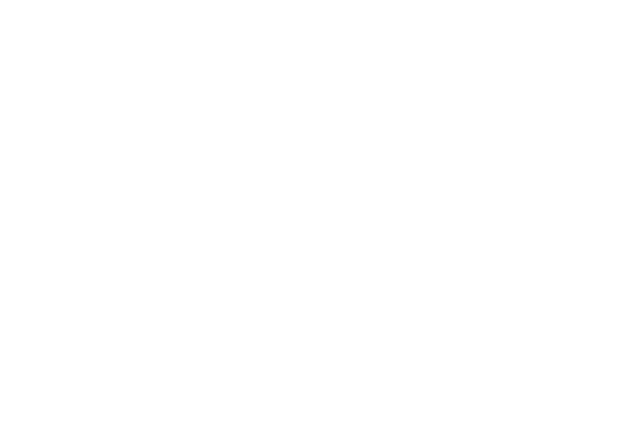
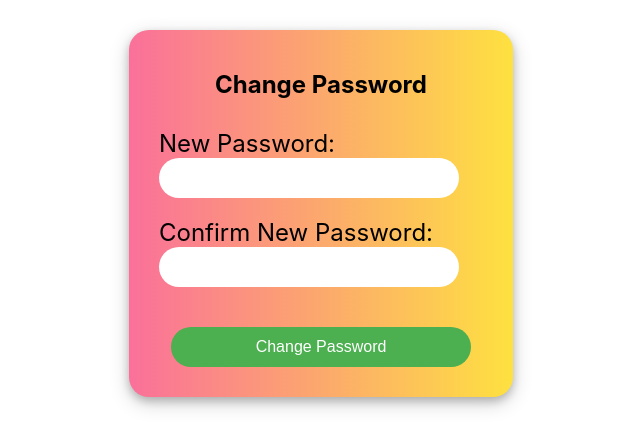
Before and after one commit to tranlac2210/COSC-4353-Project, a React (Create React App) app in the folder client/: page /ChangePassPage in a window 1280 px wide. Before the commit this address had no page. Shown: the top 448 px of the page, without its empty margins (319-959 px from the left). Built offline with nearby package versions, Linux system fonts and the light colour scheme.

Commit message:
Update Pages

```diff
--- a/client/package.json
+++ b/client/package.json
@@ -3,6 +3,7 @@
   "version": "0.1.0",
   "private": true,
   "dependencies": {
+    "@material-ui/core": "^4.12.4",
     "@testing-library/jest-dom": "^5.16.5",
     "@testing-library/react": "^13.4.0",
     "@testing-library/user-event": "^13.5.0",
--- a/client/src/App.js
+++ b/client/src/App.js
@@ -5,6 +5,8 @@
 import { SignUpPage } from './pages';
 import { ClientPage } from './pages';
 import { ClientProfilePage } from './pages';
+import { ChangePassPage } from './pages';
+
 import './App.css';
 
 function App() {
@@ -18,6 +20,7 @@
             <Route path="/SignUpPage" element={<SignUpPage/>} />
             <Route path="/ClientPage" element={<ClientPage/>} />
             <Route path="/ClientProfilePage" element={<ClientProfilePage/>} />
+            <Route path="/ChangePassPage" element={<ChangePassPage/>} />
           </Routes>
         </div>
       </Router>
--- /dev/null
+++ b/client/src/pages/ChangePassPage.js
@@ -0,0 +1,176 @@
+import React, { useState } from 'react';
+import styled from "styled-components";
+import Modal from '@material-ui/core/Modal';
+import Button from '@material-ui/core/Button';
+import { makeStyles } from '@material-ui/core/styles';
+
+
+function ChangePassPage()
+ {
+  const [password, setPassword] = useState('');
+  const [confirmPassword, setConfirmPassword] = useState('');
+  const [showSuccessLabel, setShowSuccessLabel] = useState(false);
+  const [SuccessLabel, setSuccessLabel] = useState(false);
+
+  const handleSubmit = (event) => {
+    event.preventDefault();
+
+       if (password !== confirmPassword) {
+      setShowSuccessLabel(false);
+
+      setSuccessLabel("New password and confirm password not match!!!");
+      setPassword('');
+      setConfirmPassword('');
+
+      return;
+    }
+    if (password == confirmPassword) {
+
+        setSuccessLabel(false);
+        setShowSuccessLabel(true);
+        setShowSuccessLabel("Password changed successfully");
+        setPassword('');
+        setConfirmPassword('');
+
+        return;
+      }
+
+
+
+  };
+
+  return (
+    <Wrapper>
+        <h2></h2>
+    <form className='change_pass_form' onSubmit={handleSubmit}>
+      <h2>Change Password</h2>
+      <div>
+        <label className='change_pass_label' htmlFor="password">New Password:</label>
+        <input className='change_pass_input'
+          type="password"
+          id="password"
+          value={password}
+          onChange={(event) => setPassword(event.target.value)}
+          required
+        />
+      </div>
+      <div>
+        <label className='change_pass_label' htmlFor="confirmPassword">Confirm New Password:</label>
+        <input className='change_pass_input'
+          type="password"
+          id="confirmPassword"
+          value={confirmPassword}
+          onChange={(event) => setConfirmPassword(event.target.value)}
+          required
+        />
+      </div>
+      {showSuccessLabel && (
+        <label className="success-label">{showSuccessLabel}</label>
+      )}
+       {SuccessLabel && (
+        <label className="error-label">{SuccessLabel}</label>
+      )}
+      <button className='change_pass_button' type="submit">Change Password</button>
+    </form>
+
+    </Wrapper>
+  );
+};
+
+const Wrapper = styled.div`
+
+
+.select_box{
+    margin-bottom: 20px;
+  }
+
+  .success-label{
+    color:green;
+  }
+
+  .error-label{
+    color:red;
+  }
+
+  .profileh1{
+    text-align: center;
+    margin-bottom: 15px;
+  }
+  .change_pass_form {
+
+    background: linear-gradient(to right, #fa709a 0%, #fee140 100%);
+    display: flex;
+    flex-direction: column;
+    align-items: center;
+    background-color: #f2f2f2;
+    padding: 30px;
+    border-radius: 20px;
+    box-shadow: 0 4px 8px 0 rgba(0, 0, 0, 0.2), 0 6px 20px 0 rgba(0, 0, 0, 0.19);
+    width: 30%;
+    margin: auto;
+  }
+
+  h2 {
+    text-align: center;
+    margin-top: 10px;
+    margin-bottom: 30px;
+  }
+
+
+  .login_form h2 {
+    font-size: 40px;
+    margin-bottom: 30px;
+  }
+
+  .change_pass_label,.login_pass {
+    font-size: 24px;
+    margin-bottom: 10px;
+    margin-right: 20px;
+  }
+
+  .change_pass_input {
+    width: 300px;
+    height: 40px;
+    padding: 10px;
+    margin-bottom: 20px;
+    border-radius: 25px;
+    border: none;
+    font-size: 16px;
+  }
+
+  .change_pass_button {
+    margin-top: 20px;
+    width: 300px;
+    height: 40px;
+    padding: 10px;
+    border-radius: 25px;
+    border: none;
+    font-size: 16px;
+    background-color: #4CAF50;
+    color: white;
+    cursor: pointer;
+  }
+
+  .demo{
+    margin-top: 20px;
+
+    padding: 10px;
+    border-radius: 5px;
+    border: none;
+    font-size: 16px;
+    background-color: #4CAF50;
+    color: white;
+    cursor: pointer;
+  }
+  .demo:hover {
+    background-color: #3e8e41;
+  }
+
+  .change_pass_button:hover {
+    background-color: #3e8e41;
+  }
+
+
+`;
+
+export default ChangePassPage;
--- a/client/src/pages/ClientPage.js
+++ b/client/src/pages/ClientPage.js
@@ -13,6 +13,7 @@
       <ul>
         <li><a href="#">View Account Information</a></li>
         <li><a href="#">View Recent Transactions</a></li>
+        <li><Link to="/ChangePassPage">Change Password</Link></li>
         <li><Link to="/ClientProfilePage">Manage Personal Information</Link></li>
 
       </ul>
--- a/client/src/pages/ClientProfilePage.js
+++ b/client/src/pages/ClientProfilePage.js
@@ -12,6 +12,13 @@
 
   const handleSubmit = (event) => {
     event.preventDefault();
+    setFullName('');
+    setAddress1('');
+    setAddress2('');
+    setCity('');
+    setState('');
+    setZipcode('');
+    alert('Your changes have been successfully saved!');
     console.log('Full Name: ', fullName);
     console.log('Address 1: ', address1);
     console.log('Address 2: ', address2);
@@ -110,14 +117,15 @@
     margin-bottom: 15px;
   }
   .login_form {
+    background: linear-gradient(to right, #fa709a 0%, #fee140 100%);
     display: flex;
     flex-direction: column;
     align-items: center;
     background-color: #f2f2f2;
     padding: 30px;
-    border-radius: 10px;
+    border-radius: 20px;
     box-shadow: 0 4px 8px 0 rgba(0, 0, 0, 0.2), 0 6px 20px 0 rgba(0, 0, 0, 0.19);
-    width: 50%;
+    width: 30%;
     margin: auto;
   }
 
@@ -144,7 +152,7 @@
     height: 40px;
     padding: 10px;
     margin-bottom: 20px;
-    border-radius: 5px;
+    border-radius: 25px;
     border: none;
     font-size: 16px;
   }
@@ -154,7 +162,7 @@
     width: 300px;
     height: 40px;
     padding: 10px;
-    border-radius: 5px;
+    border-radius: 25px;
     border: none;
     font-size: 16px;
     background-color: #4CAF50;
--- a/client/src/pages/SignUpPage.js
+++ b/client/src/pages/SignUpPage.js
@@ -8,13 +8,25 @@
   const [username, setusername] = useState('');
   const [password, setPassword] = useState('');
   const [confirmPassword, setConfirmPassword] = useState('');
+  const [showLabel, setshowLabel] = useState(false);
 
   const handleSubmit = (event) => {
     event.preventDefault();
     if (password !== confirmPassword) {
       alert("Passwords don't match");
+      setshowLabel(true);
+      setshowLabel('Password and Confirm Password not match!!! ');
+      setusername('');
+      setPassword('');
+      setConfirmPassword('');
+
       return;
     }
+    setshowLabel(false);
+    alert("Account successfully created!");
+    setusername('');
+    setPassword('');
+    setConfirmPassword('');
     // Perform sign up action, for example by calling an API
     console.log(`Signing up with username: ${username} and password: ${password}`);
   };
@@ -55,6 +67,9 @@
             required
           />
         </div>
+        {showLabel && (
+        <label className="show-label">{showLabel}</label>
+      )}
         <button className='signup_button' type="submit">CREATE ACCOUNT</button>
         <div className="already-have-account">
         Already have an account?
@@ -68,7 +83,10 @@
 
 const Wrapper = styled.div`
 
-
+.show-label{
+  color:red;
+  margin-bottom:10px;
+}
   .already-have-account {
     text-align: center;
     margin-top: 1rem;
--- a/client/src/pages/index.js
+++ b/client/src/pages/index.js
@@ -3,6 +3,7 @@
 import ClientProfilePage from './ClientProfilePage';
 import LoginPage from './LoginPage';
 import SignUpPage from './SignUpPage';
+import ChangePassPage from './ChangePassPage';
 
 export {
   HomePage,
@@ -10,4 +11,5 @@
   ClientProfilePage,
   LoginPage,
   SignUpPage,
+  ChangePassPage,
 };
```
